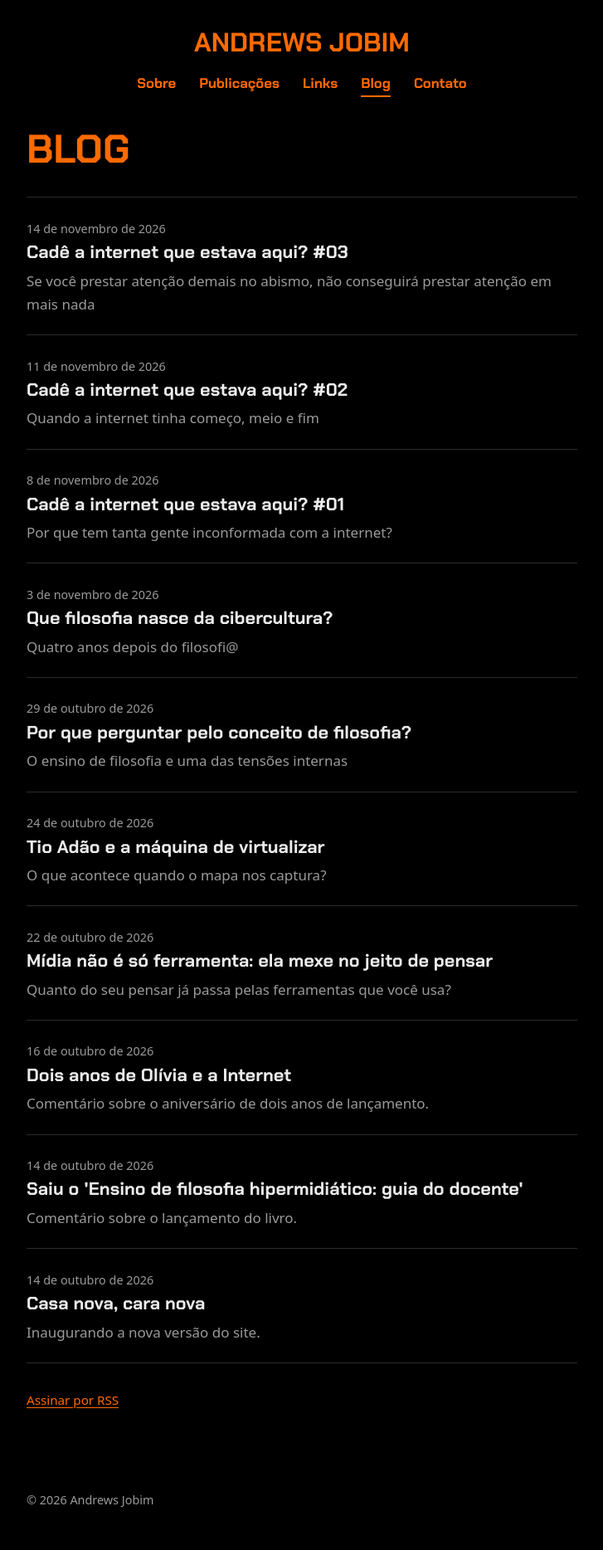
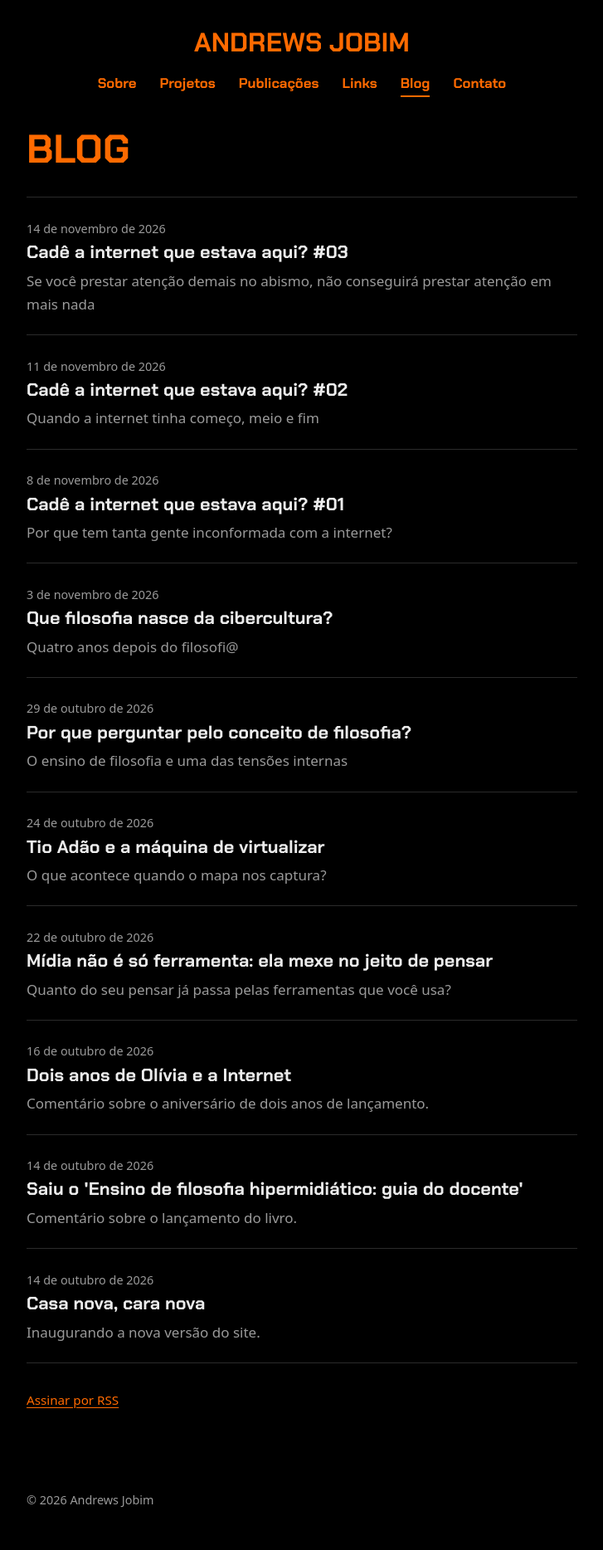
Before and after one commit to ajfilosofia/site, a Jekyll site: the page built from blog/index.html, in a window 1280 px wide. Shown: the whole page at 83% size, without its empty margins (276-1003 px from the left). Built offline with Jekyll 4.4.1, drawn with Linux system fonts in a browser that asks for light colours; some web fonts are replaced.

Commit message:
Add 'Projetos' link to navigation menu

```diff
--- a/_layouts/default.html
+++ b/_layouts/default.html
@@ -8,11 +8,6 @@
 <link rel="stylesheet" href="{{ '/css/estilo.css' | relative_url }}">
 <link rel="stylesheet" href="{{ '/css/blog.css' | relative_url }}">
 {% feed_meta %}
-<link rel="me" href="https://organica.social/@andrews">
-<link rel="icon" href="{{ '/favicon.svg' | relative_url }}" type="image/svg+xml">
-<link rel="icon" href="{{ '/favicon.png' | relative_url }}" sizes="32x32" type="image/png">
-<link rel="icon" href="{{ '/favicon.ico' | relative_url }}" sizes="48x48">
-<link rel="apple-touch-icon" href="{{ '/favicon.png' | relative_url }}">
 </head>
 <body>
 
@@ -21,6 +16,7 @@
   <nav aria-label="Principal">
     <ul class="links">
       <li><a href="{{ '/#sobre' | relative_url }}">Sobre</a></li>
+      <li><a href="{{ '/#projetos' | relative_url }}">Projetos</a></li>
       <li><a href="{{ '/#publicacoes' | relative_url }}">Publicações</a></li>
       <li><a href="{{ '/#links' | relative_url }}">Links</a></li>
       <li><a href="{{ '/blog/' | relative_url }}" aria-current="page">Blog</a></li>
```
